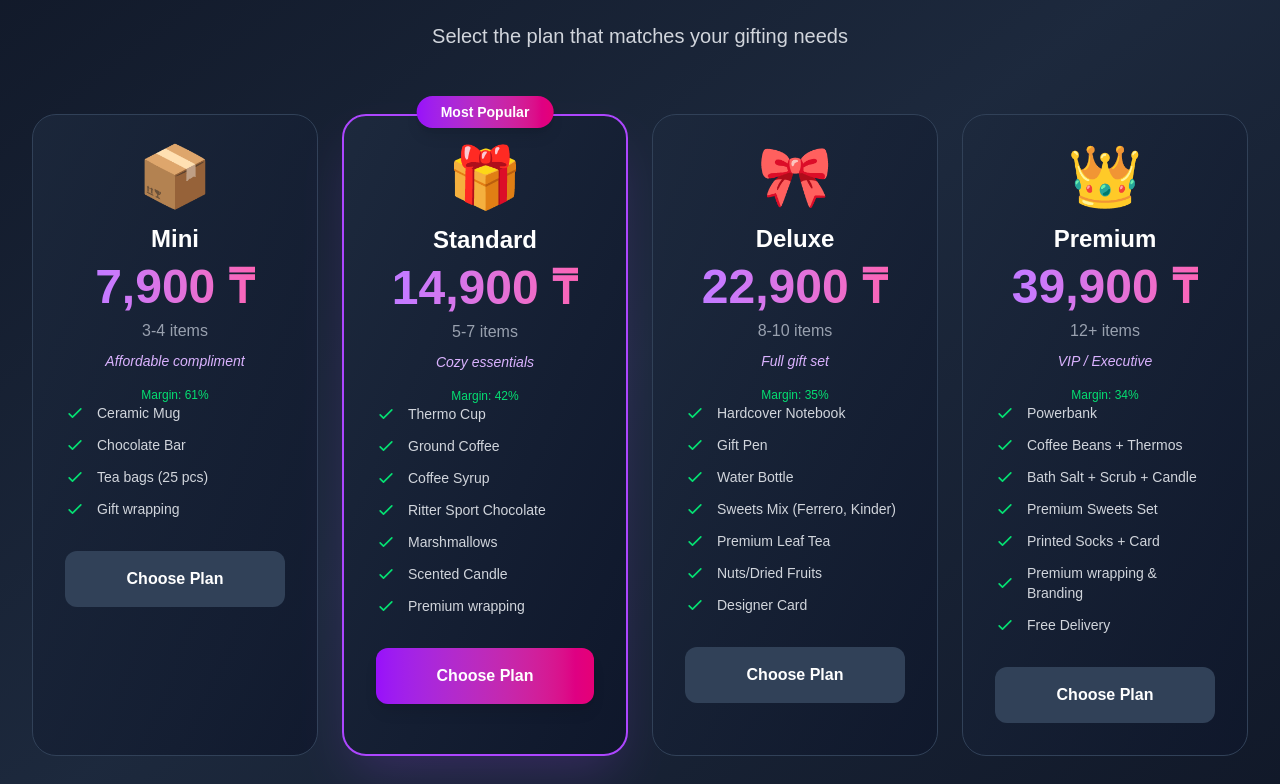
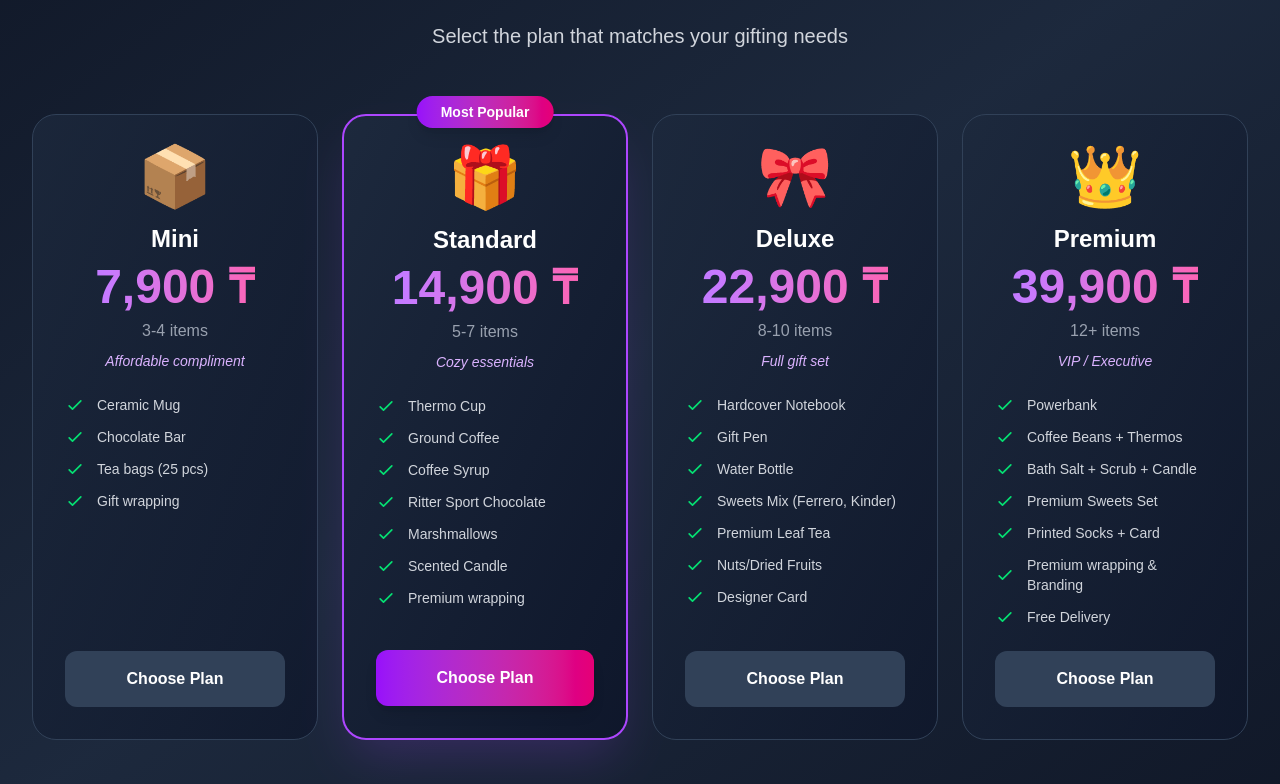
Before and after one commit to Erlan-Bam/mood-box, a Next.js app: page / in a window 1280 px wide. Shown: the part 2716-3500 px from the top of the page. Built offline with nearby package versions, Linux system fonts and the light colour scheme.

Commit message:
feat: updated

```diff
--- a/app/components/Pricing.tsx
+++ b/app/components/Pricing.tsx
@@ -107,7 +107,7 @@ export default function Pricing({ onChoosePlan }: PricingProps) {
           {pricingPlans.map((plan) => (
             <div
               key={plan.id}
-              className={`relative rounded-3xl p-8 transition-all duration-300 hover:scale-105 ${
+              className={`relative rounded-3xl p-8 transition-all duration-300 hover:scale-105 flex flex-col ${
                 plan.popular
                   ? "bg-gradient-to-br from-slate-800 to-slate-900 border-2 border-purple-500 shadow-2xl shadow-purple-500/20"
                   : "bg-gradient-to-br from-slate-800/80 to-slate-900/80 border border-slate-700"
@@ -121,7 +121,7 @@ export default function Pricing({ onChoosePlan }: PricingProps) {
                 </div>
               )}
 
-              <div className="text-center">
+              <div className="text-center mb-6">
                 <div className="text-6xl mb-4">{plan.emoji}</div>
                 <h3 className="text-2xl font-bold text-white mb-2">
                   {plan.name}
@@ -132,13 +132,10 @@ export default function Pricing({ onChoosePlan }: PricingProps) {
                   </span>
                 </div>
                 <p className="text-gray-400 mb-2">{plan.items}</p>
-                <p className="text-sm text-purple-300 italic mb-4">
-                  {plan.concept}
-                </p>
-                <p className="text-xs text-green-400">Margin: {plan.margin}</p>
+                <p className="text-sm text-purple-300 italic">{plan.concept}</p>
               </div>
 
-              <ul className="space-y-3 mb-8">
+              <ul className="space-y-3 mb-6 flex-grow">
                 {plan.features.map((feature, index) => (
                   <li
                     key={index}
```
